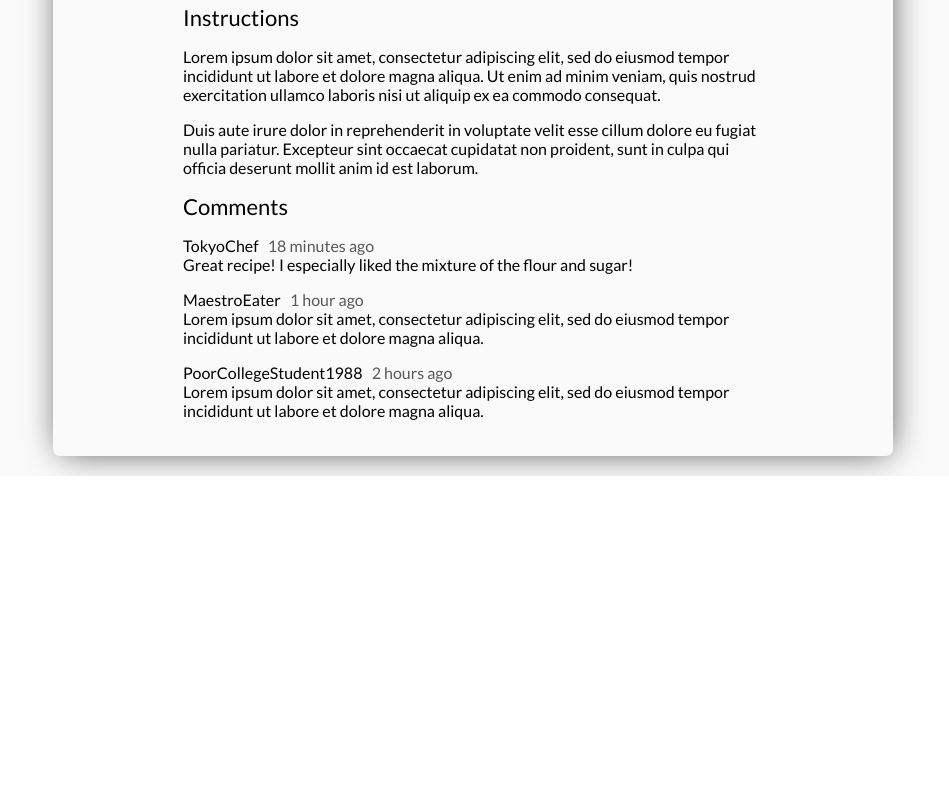
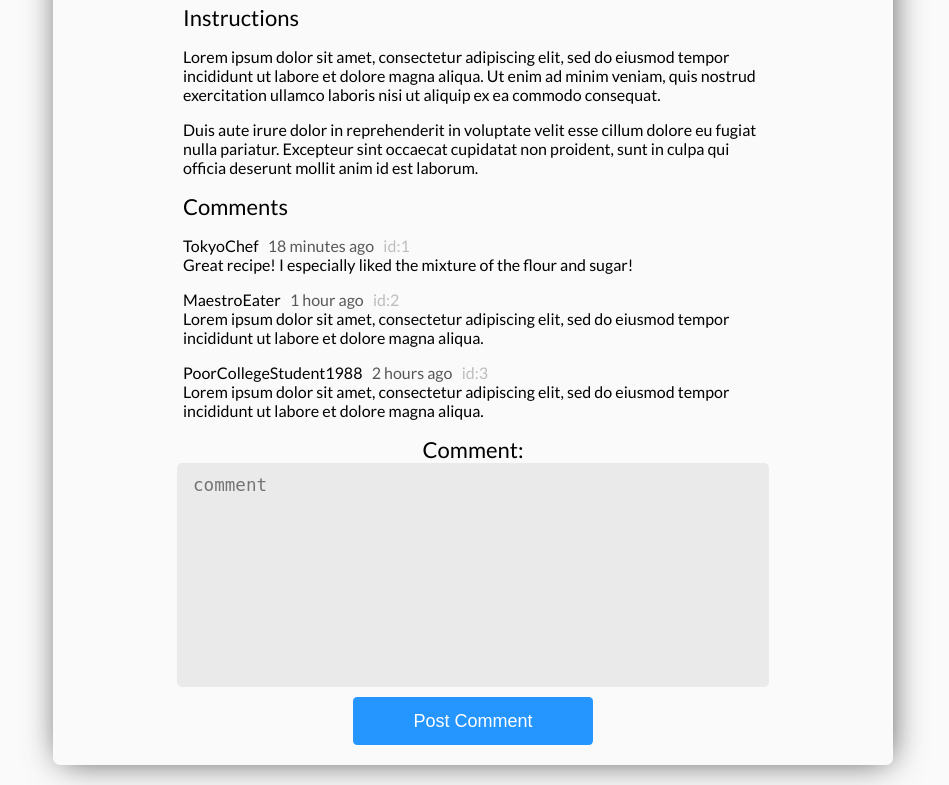
Before and after one commit to curvySage/MealsForASteal, a PHP site: page /html/recipe.html in a window 1280 px wide. Shown: the part 669-1454 px from the top of the page, without its empty margins (167-1116 px from the left). Before the commit the page ends 1145 px from the top, so only its background shows below. Run offline with PHP 8.4, Linux system fonts and the light colour scheme.

Commit message:
fixed admin panel and recipes

```diff
--- a/css/styles.css
+++ b/css/styles.css
@@ -319,6 +319,58 @@ label {
   color: #585858;
 }
 
+.recipe-posting .comments .comment-id {
+  color: #bdbdbd;
+}
+
+.recipe-posting .add-comment {
+  display: flex;
+  flex-direction: column;
+}
+
+.recipe-posting .add-comment .add-comment-title {
+  font-size: 22px;
+}
+
+.recipe-posting .add-comment .add-comment-box {
+  height: 14rem;
+  width: 560px;
+  border: none;
+  border-radius: 5px;
+  background-color: #eaeaea;
+  padding: 0 1rem;
+  line-height: 45px;
+  margin-bottom: 10px;
+  font-size: 1.1rem;
+  font-weight: 200;
+  resize: none;
+}
+
+.recipe-posting .add-comment button {
+  display: flex;
+  font-size: 18px;
+  padding: 12px 50px;
+  justify-content: center;
+  border-color: #2595ff;
+  background-color: #2595ff;
+  color: white;
+  line-height: 1.25;
+  border: 1px solid transparent;
+  border-radius: 4.2px;
+  transition: all ease-in-out 0.2s;
+  margin-top: 30px;
+  width: 240px;
+  margin: auto;
+}
+
+.recipe-posting .add-comment button:hover,
+.recipe-posting .add-comment button:focus {
+  background-color: #007cf1;
+  background-image: none;
+  border-color: #007cf1;
+  color: white;
+}
+
 @media (max-width: 800px) {
   .recipe-posting {
     border-radius: 0px;
@@ -337,6 +389,9 @@ label {
   .recipe-posting .comments {
     width: 95vw;
     padding: 0px 10px;
+  }
+  .recipe-posting .add-comment .add-comment-box {
+    width: 80vw;
   }
 }
 
@@ -744,8 +799,8 @@ label {
    ----------------------------- */
 .admin-panel {
   display: flex;
+  width: 350px;
   flex-direction: column;
-  width: 800px;
   margin: 20px 20px 20px 20px;
   padding: 10px 20px 20px 20px;
   border-radius: 7px;
@@ -805,7 +860,13 @@ label {
 
 .admin-panel .prompt {
   display: flex;
-  align-self: flex-start;
+  align-items: flex-start;
+  flex-direction: column;
+}
+
+.admin-panel .prompt label {
+  display: flex;
+  flex-direction: column;
 }
 
 .admin-panel .welcome {
--- a/html/addrecipe.html
+++ b/html/addrecipe.html
@@ -48,7 +48,7 @@
           <input type="text" value="" placeholder="Amount & Ingredient" class="ingredient" title="amount and ingredient" />
           <img src="../img/plus.svg" alt="add">
           <img src="../img/minus.svg" alt="remove">
-          </div>
+        </div>
       </div>
       <div class="add-recipe-instructions">
         <span class="instructions-title">Instructions:</span>
--- a/html/recipe.html
+++ b/html/recipe.html
@@ -65,12 +65,21 @@
       <div class="comments">
         <span class="comments-title">Comments</span>
         <!-- Need to replace with link to profiles -->
-        <p><a class="author" href="XXXXXX">TokyoChef</a><span class="comment-date"> &nbsp; 18 minutes ago</span><br>Great recipe! I especially liked the mixture of the flour and sugar! </p>
-        <p><a class="author" href="XXXXXX">MaestroEater</a><span class="comment-date"> &nbsp; 1 hour ago</span><br>Lorem ipsum dolor sit amet, consectetur adipiscing elit, sed do eiusmod tempor incididunt ut labore et dolore magna aliqua.</p>
-        <p><a class="author" href="XXXXXX">PoorCollegeStudent1988</a><span class="comment-date"> &nbsp; 2 hours ago</span><br>Lorem ipsum dolor sit amet, consectetur adipiscing elit, sed do eiusmod tempor incididunt ut labore et dolore magna aliqua.</p>
+        <p><a class="author" href="XXXXXX">TokyoChef</a><span class="comment-date"> &nbsp; 18 minutes ago</span><span class="comment-id"> &nbsp; id:1</span>
+          <br>Great recipe! I especially liked the mixture of the flour and sugar! </p>
+        <p><a class="author" href="XXXXXX">MaestroEater</a><span class="comment-date"> &nbsp; 1 hour ago</span><span class="comment-id"> &nbsp; id:2</span>
+          <br>Lorem ipsum dolor sit amet, consectetur adipiscing elit, sed do eiusmod tempor incididunt ut labore et dolore magna aliqua.</p>
+        <p><a class="author" href="XXXXXX">PoorCollegeStudent1988</a><span class="comment-date"> &nbsp; 2 hours ago</span><span class="comment-id"> &nbsp; id:3</span>
+          <br>Lorem ipsum dolor sit amet, consectetur adipiscing elit, sed do eiusmod tempor incididunt ut labore et dolore magna aliqua.</p>
+      </div>
+      <div class="add-comment">
+        <span class="add-comment-title">Comment:</span>
+        <textarea class="add-comment-box" id="comment" placeholder="comment" title="comment"></textarea>
+        <button class = "post-comment-button" id="post-comment">Post Comment</button>
       </div>
     </div>
   </div>
   <!-- <script src="../js/app.js"></script> -->
 </body>
+
 </html>
--- a/scss/styles.scss
+++ b/scss/styles.scss
@@ -6,6 +6,7 @@ body {
   margin: 0px;
   background-color: #fafafa;
 }
+
 
 /* -----------------------------
 HEADER SECTION
@@ -183,6 +184,7 @@ label {
 
 
 
+
 /* -----------------------------
   Homepage postings
   ----------------------------- */
@@ -277,6 +279,7 @@ label {
     }
   }
 }
+
 
 
 
@@ -392,6 +395,58 @@ label {
     .comment-date {
       color: #585858;
     }
+
+    .comment-id {
+      color: #bdbdbd;
+    }
+  }
+
+  .add-comment {
+    display: flex;
+    flex-direction: column;
+
+    .add-comment-title {
+      font-size: 22px;
+    }
+
+    .add-comment-box {
+      height: 14rem;
+      width: 560px;
+      border: none;
+      border-radius: 5px;
+      background-color: #eaeaea;
+      padding: 0 1rem;
+      line-height: 45px;
+      margin-bottom: 10px;
+      font-size: 1.1rem;
+      font-weight: 200;
+      resize: none;
+    }
+
+    button {
+      display: flex;
+      font-size: 18px;
+      padding: 12px 50px;
+      justify-content: center;
+      border-color: #2595ff;
+      background-color: #2595ff;
+      color: white;
+      line-height: 1.25;
+      border: 1px solid transparent;
+      border-radius: 4.2px;
+      transition: all ease-in-out 0.2s;
+      margin-top: 30px;
+      width: 240px;
+      margin: auto;
+    }
+
+    button:hover,
+    button:focus {
+      background-color: #007cf1;
+      background-image: none;
+      border-color: #007cf1;
+      color: white;
+    }
   }
 }
 
@@ -416,6 +471,12 @@ label {
     .comments {
       width: 95vw;
       padding: 0px 10px;
+    }
+
+    .add-comment {
+      .add-comment-box {
+        width: 80vw;
+      }
     }
   }
 }
@@ -478,6 +539,7 @@ label {
   border-color: #2E7D32;
   color: white;
 }
+
 
 
 
@@ -618,6 +680,7 @@ label {
     }
   }
 }
+
 
 
 
@@ -822,6 +885,7 @@ label {
 
 
 
+
 /* -----------------------------
   Profile
    ----------------------------- */
@@ -884,14 +948,15 @@ label {
   }
 }
 
+
 /* -----------------------------
   Admin Control Panel
    ----------------------------- */
 
 .admin-panel {
   display: flex;
+  width: 350px;
   flex-direction: column;
-   width: 800px;
   margin: 20px 20px 20px 20px;
   padding: 10px 20px 20px 20px;
   border-radius: 7px;
@@ -899,10 +964,10 @@ label {
 
   hr {
     border: 0;
-      clear:both;
-      display:block;
+    clear: both;
+    display: block;
     width: 98%;
-      background-color:#000000;
+    background-color: #000000;
     height: 1px;
   }
 
@@ -953,7 +1018,13 @@ label {
 
   .prompt {
     display: flex;
-      align-self: flex-start;
+    align-items: flex-start;
+    flex-direction: column;
+
+    label {
+      display: flex;
+      flex-direction: column;
+    }
   }
 
   .welcome {
```
Also changed, not shown: html/admin.html (+22 -13 lines). Lines whose indentation alone changed are shown as unchanged.
